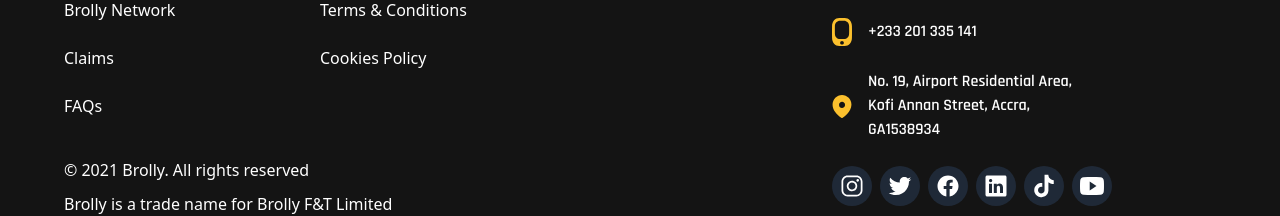
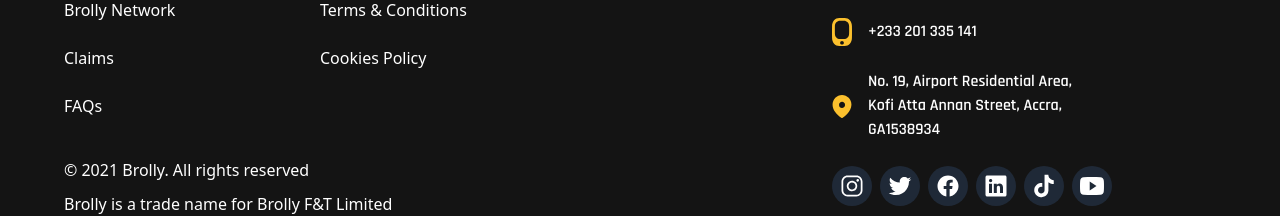
Before and after one commit to thatguynapster/brolly, a Next.js app: page / in a window 1280 px wide. Shown: the part 4890-5106 px from the top of the page. Built offline with nearby package versions, Linux system fonts and the light colour scheme; no server answers; what @tailwindcss/custom-forms would draw is missing.

Commit message:
footer address changed

```diff
--- a/components/footer.tsx
+++ b/components/footer.tsx
@@ -91,7 +91,7 @@
             <img className="w-5" src="/icons/location.svg" alt="Message" />
             <p className="font-semibold font-headings w-3/5">
               No. 19, Airport Residential Area,
-              Kofi Annan Street, Accra, GA1538934
+              Kofi Atta Annan Street, Accra, GA1538934
             </p>
           </div>
 
```
